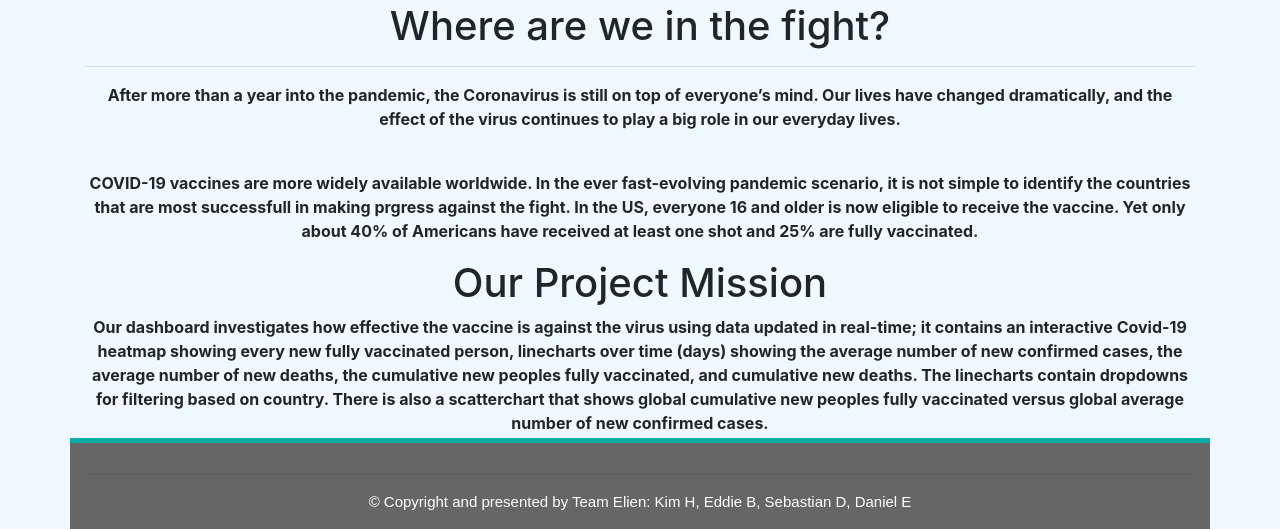
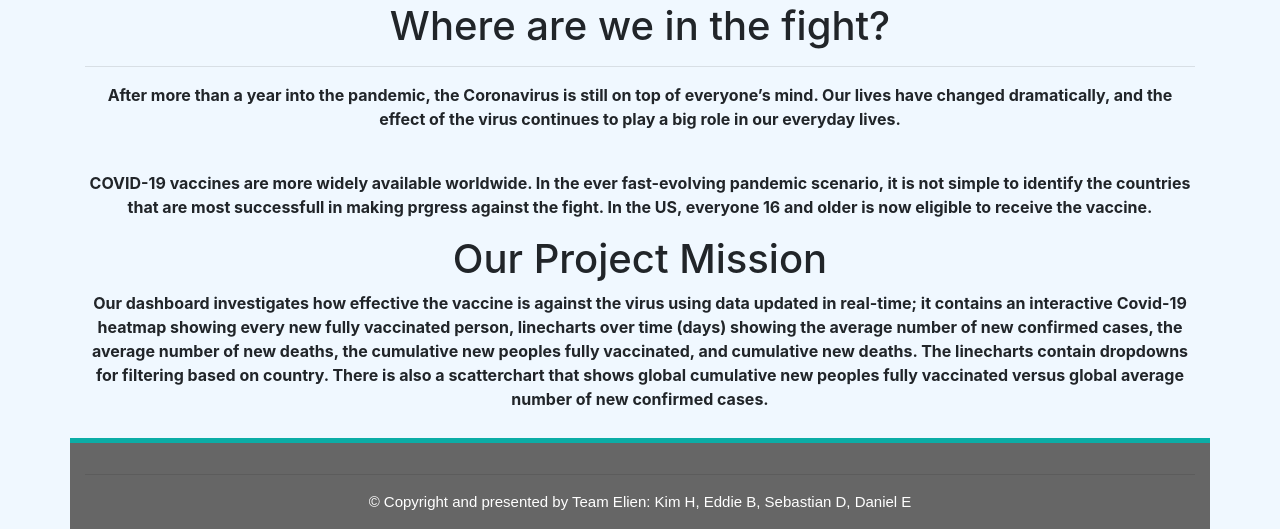
Before and after one commit to sebastiandifrancesco/Covid19, a Flask app: page / in a window 1280 px wide. Shown: the part 271-800 px from the top of the page. Run offline with Flask 2, Linux system fonts and the light colour scheme; parts of the project's set-up code (start-up, migrations or seed data) failed here and were passed over; some libraries are stand-ins or nearby versions.

Commit message:
slight mod

```diff
--- a/Flask/templates/index.html
+++ b/Flask/templates/index.html
@@ -58,8 +58,7 @@
                     worldwide. In the ever fast-evolving pandemic scenario, it is not simple to identify the countries
                     that are most
                     successfull in making prgress against the fight. In the US, everyone 16 and older is now eligible
-                    to receive the vaccine. Yet only about 40% of Americans have received at least one shot and 25% are
-                    fully vaccinated.</p>
+                    to receive the vaccine.</p>
                 <h1>Our Project Mission</h1>
                 <p class="text-md-start" style="font-weight: bold;"> Our dashboard investigates how effective the vaccine
                     is against the virus using data updated in real-time; it contains an interactive Covid-19 heatmap showing
```
